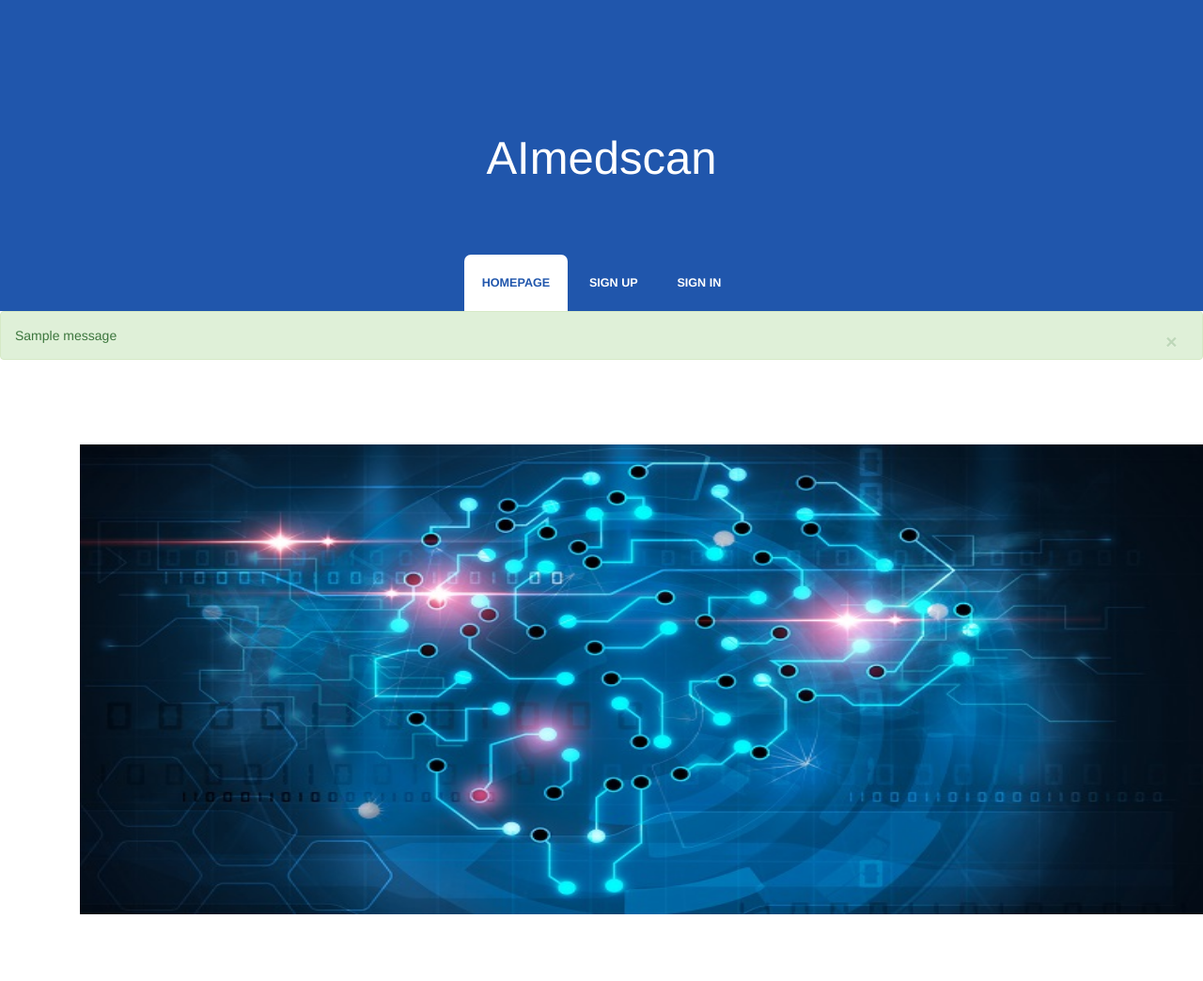
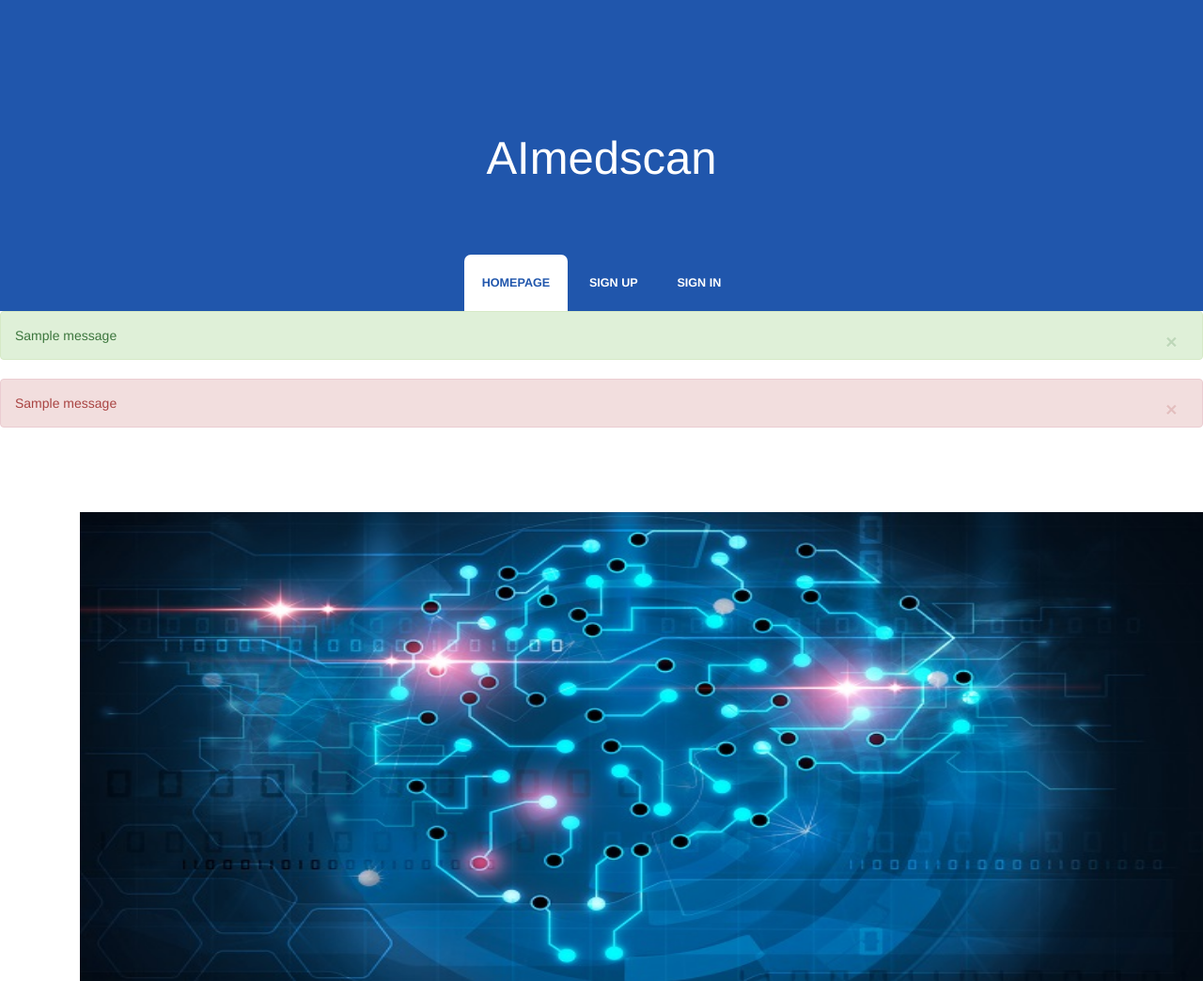
Before and after one commit to riyagupta2/AImedscan, a Flask app: page / in a window 1280 px wide. Shown: the top 1044 px of the page at 94% size. Run offline with Flask 2, Linux system fonts and the light colour scheme; tables that the repository leaves empty hold one stand-in row (values such as "Sample post"); one stand-in notice (Sample message) is shown; parts of the project's set-up code (start-up, migrations or seed data) failed here and were passed over; some libraries are stand-ins or nearby versions.

Commit message:
error message changes

```diff
--- a/app/templates/layout2.html
+++ b/app/templates/layout2.html
@@ -63,26 +63,38 @@ Released   : 20140322
 		</div>
 	</div>
 </div>
-{% with messages = get_flashed_messages(with_categories=true) %}
+{% with messages = get_flashed_messages(category_filter=["positive"]) %}
 	{% if messages %}
-		<!-- {% for category, message in messages %}
-			<div class="alert alert-{{ category }} alert-dismissible" role="alert">
-			<button type="button" class="close" data-dismiss="alert" aria-label="Close"><span aria-hidden="true">&times;</span></button>
-			<strong>Title</strong>  {{ message }}
-			</div>
-		{% endfor %} -->
-			<!-- {% for category, message in messages %}-->
+		{% for message in messages %}
 		<div class="alert alert-success alert-dismissible fade show" role="alert">
 			<span>{{ message }}</span>
 				<button type="button" class="close" data-dismiss="alert" aria-label="Close">
 					<span aria-hidden="true">&times;</span>
+
 				</button>
 		</div>
-					<!-- <li class="alert{{ category }}" >{{ message|capitalize }}</li> -->
-					<!-- {% endfor %} -->
+		{% endfor %}
 
 	{% endif %}
+
 {% endwith %}
+
+{% with messages = get_flashed_messages(category_filter=["negative"]) %}
+	{% if messages %}
+		{% for message in messages %}
+
+		<div class="alert alert-danger alert-dismissible fade show" role="alert">
+			<span>{{ message }}</span>
+				<button type="button" class="close" data-dismiss="alert" aria-label="Close">
+					<span aria-hidden="true">&times;</span>
+
+				</button>
+		</div>
+		{% endfor %}
+	{% endif %}
+
+{% endwith %}
+
 {% block content %}
 
 {% endblock %}
```
